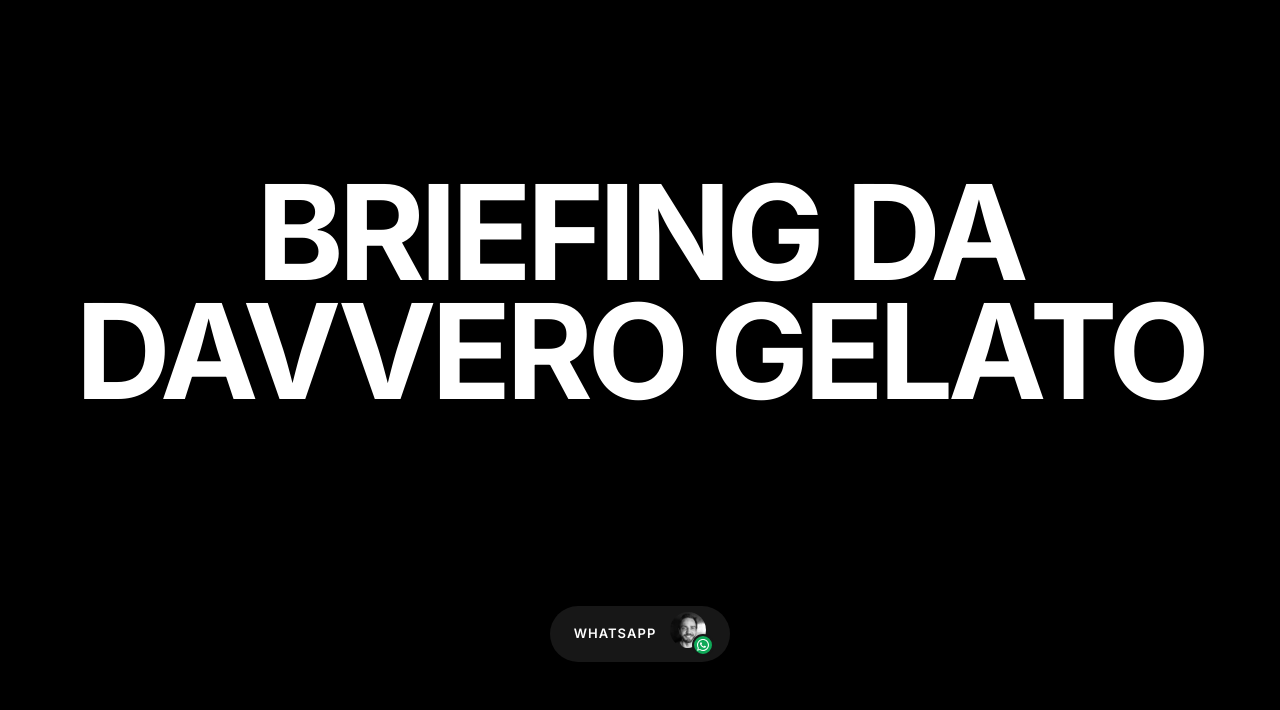
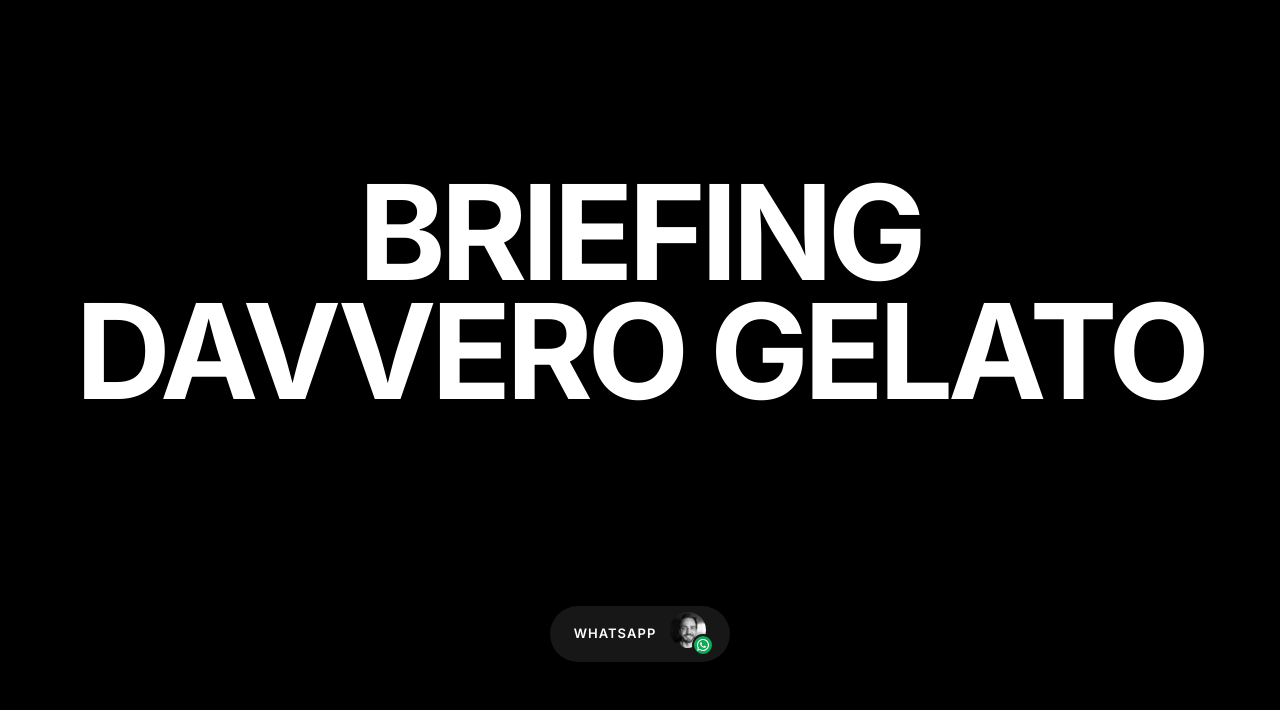
Before and after one commit to raippdesign/davvero, a plain HTML site: page index.html in a window 1280 px wide. Shown: the part 90-800 px from the top of the page. Drawn offline with nearby package versions, Linux system fonts and the light colour scheme; some packages are replaced by stand-ins of ours; a script that the page names is missing.

Commit message:
Update hero title text in index.html

```diff
--- a/index.html
+++ b/index.html
@@ -199,7 +199,7 @@
         <spline-viewer url="https://prod.spline.design/ZV-IEsfO2pQnZilI/scene.splinecode"></spline-viewer>
       </div>
       <h1 class="hero-title">
-        Briefing da<br>Davvero Gelato
+        Briefing<br>Davvero Gelato
       </h1>
     </div>
 
```
